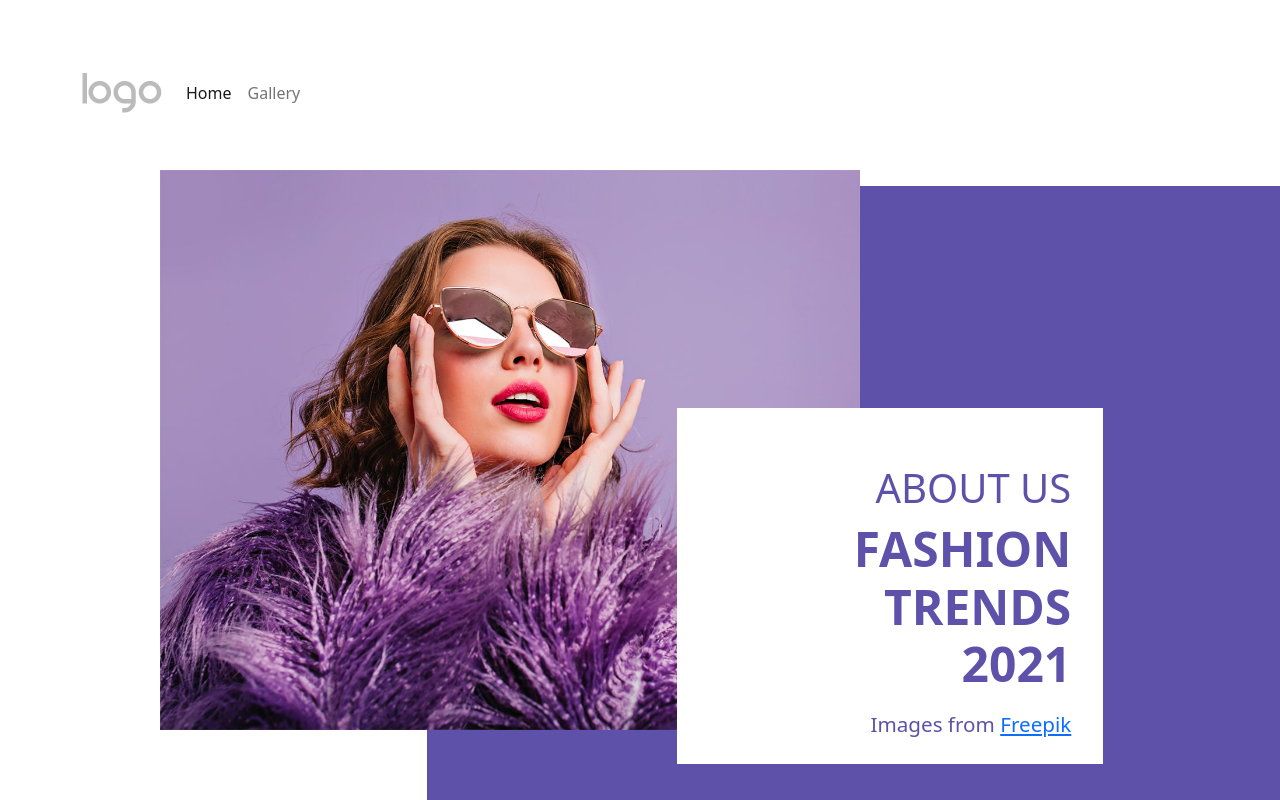
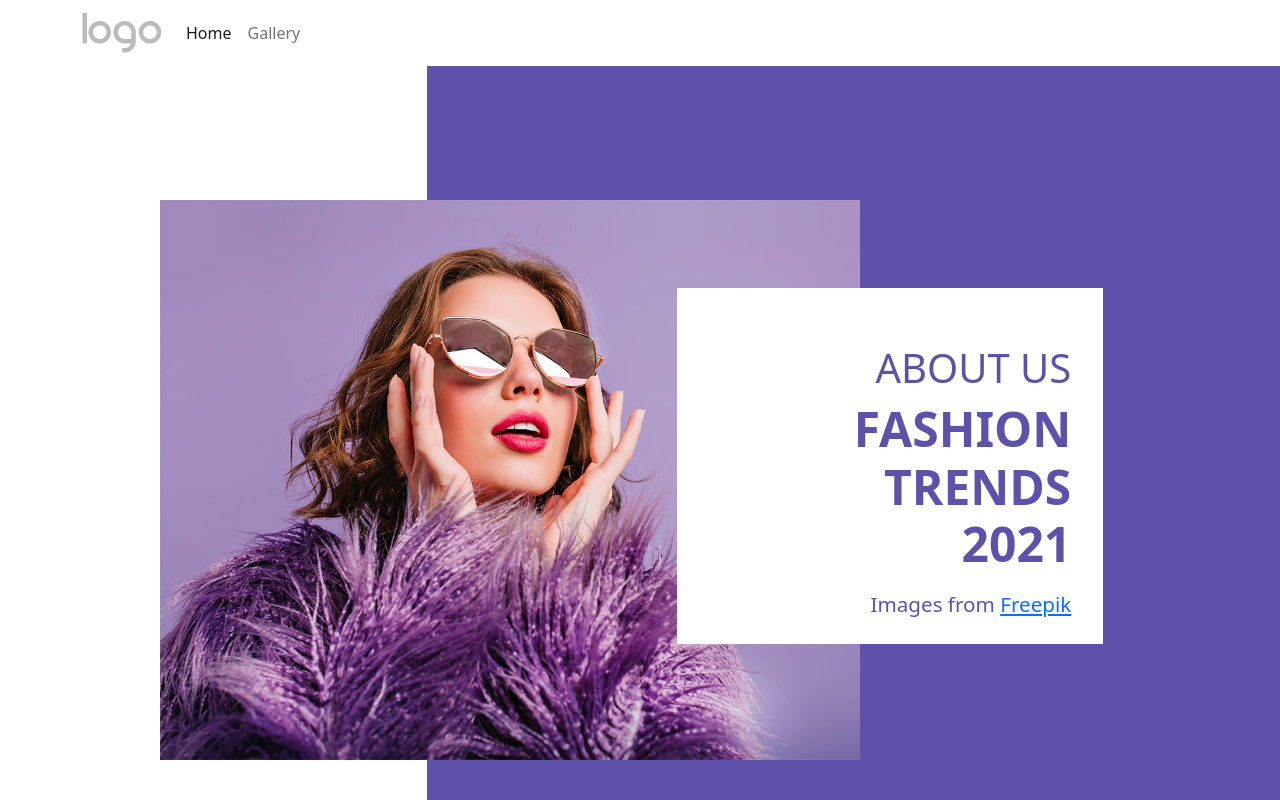
Before and after one commit to oma16/kcjs, a plain HTML site: page index.html in a window 1280 px wide. Shown: the top 800 px of the page. Drawn offline with Linux system fonts and the light colour scheme.

Commit message:
first commit

```diff
--- a/css/style.css
+++ b/css/style.css
@@ -15,7 +15,7 @@ html,body{
     height: 200px;
 }
 .img{
-    margin-top: 50px;
+    margin-top: 80px;
 }
 .about{
     margin-left: 250px;
--- a/index.html
+++ b/index.html
@@ -10,7 +10,7 @@
     <link rel="stylesheet" href="css/style.css">
 </head>
 <body>
-    <section class="header space">
+    <section class="header">
 
             <nav class="navbar navbar-expand-lg navbar-light bg-white">
                 <div class="container">
@@ -43,7 +43,7 @@
           <div class="about bg-white align-self-center position-relative start-0 col-8 col-sm-4 col-md-6">
             <div class=" row  m-2" >
 
-              <div class=" col-md-12 col-sm-12 g-5 align-self-end ">
+              <div class=" col-md-12 col-sm-12 g-5 align-self-end">
                 <h3 class="display-6  text-end tc">ABOUT US</h3>
                   <h1 class="display-5 font text-end tc"> FASHION <br>
                       TRENDS  <br> 2021</span></h1>
```
